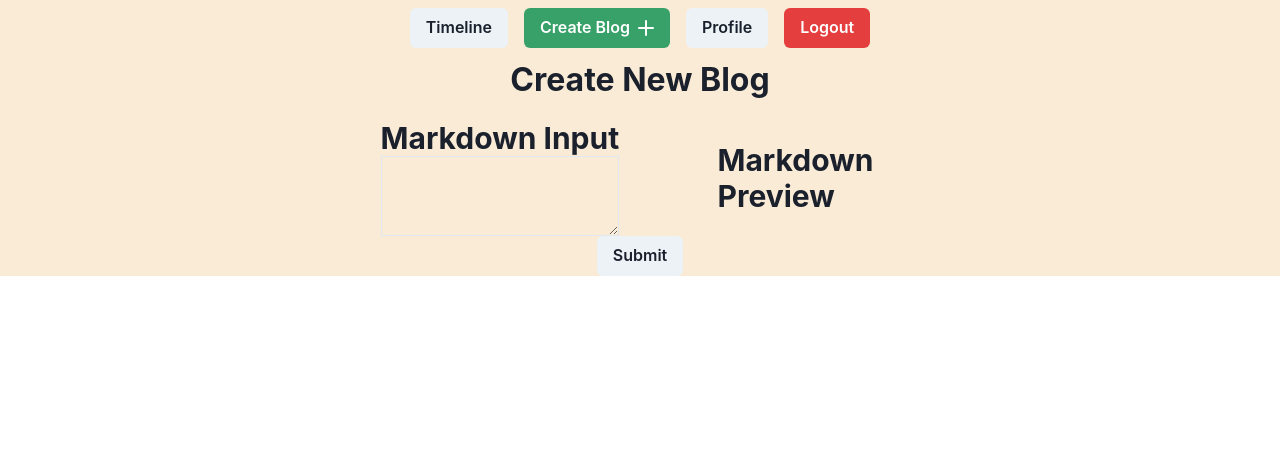
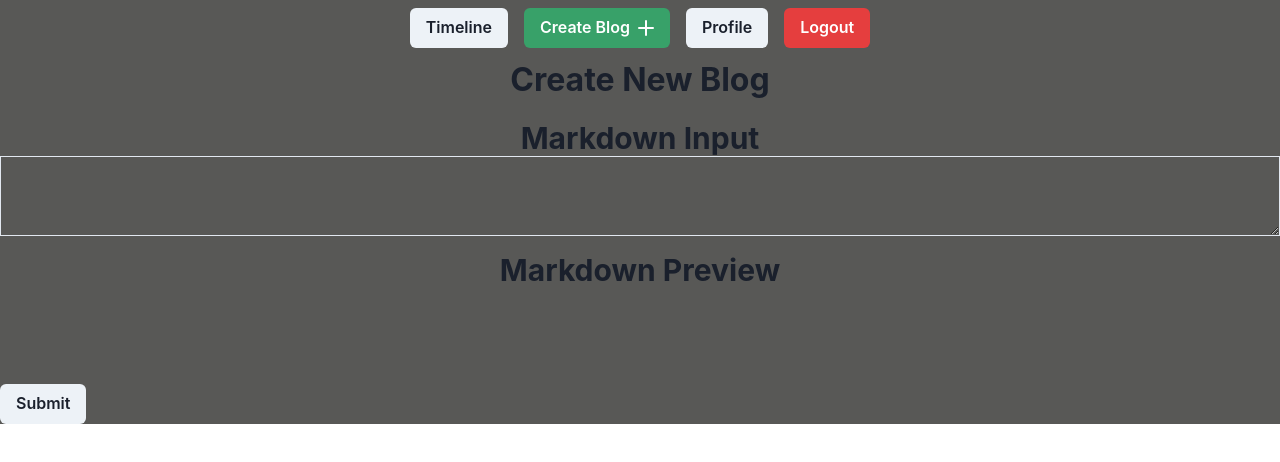
Before and after one commit to acooperdh/devopsdoods, a Next.js app: page /create-blog in a window 1280 px wide. Shown: the top 462 px of the page. Built offline with nearby package versions, Linux system fonts and the light colour scheme.

Commit message:
updateing createblog page

```diff
--- a/components/CreateBlog.jsx
+++ b/components/CreateBlog.jsx
@@ -4,7 +4,7 @@ import React, { useState } from 'react';
 import NavBar from './NavBar';
 import MarkdownInput from './MarkdownInput';
 import MarkdownPreview from './MarkdownPreview';
-import { Button, Center } from '@chakra-ui/react';
+import { Box, Button, Center, Grid, GridItem } from '@chakra-ui/react';
 import styles from '../styles/CreateBlog.module.css';
 
 import MarkdownContext from '../contexts/markdownContext';
@@ -20,20 +20,38 @@ export default function CreateBlog() {
 
 
 	return (
-		<div className={styles.container}>
-			<NavBar />
+		// <div className={styles.container}>
+		<div className={styles.container2}>
+			<div className={styles.navbar}>
+				<NavBar />
+			</div>
 			<div className={styles.title}>
 				Create New Blog
 			</div>
 			<MarkdownContext.Provider value={markdownContextValue}>
-				<Center>
-				<div className={styles.editorContainer}>
-					<MarkdownInput />
-				</div>
-				<MarkdownPreview />
-				</Center>
-
-				<Button> Submit </Button>
+				<Grid
+				h='100%'
+				w='100%'
+				templateRows='repeat(2, 1fr)'
+				templateColumns='repeat(5, 1fr)'
+				gap={4}
+				>
+					<GridItem
+						colSpan={5}
+						rowSpan={1}
+						>
+						<MarkdownInput />
+					</GridItem>
+					<GridItem
+						colSpan={5}
+						rowSpan={1}
+					>
+						<MarkdownPreview />
+					</GridItem>
+					<GridItem>
+						<Button>Submit</Button>
+					</GridItem>
+				</Grid>
 			</MarkdownContext.Provider>
 		</div>
 	)
--- a/components/MarkdownInput.jsx
+++ b/components/MarkdownInput.jsx
@@ -1,5 +1,5 @@
 import React, { useState, useContext } from 'react';
-import { Box, Heading, Textarea } from '@chakra-ui/react';
+import { Box, Center, Heading, Textarea } from '@chakra-ui/react';
 import styles from '../styles/CreateBlog.module.css';
 import MarkdownContext from '../contexts/markdownContext';
 
@@ -12,7 +12,9 @@ export default function MarkdownInput() {
 	}
 	return (
 		<Box>
+			<Center>
 			<Heading size="lg"> Markdown Input </Heading>
+			</Center>
 			<Textarea onChange={handleInputChange} size="xl" />
 		</Box>
 	)
--- a/components/MarkdownPreview.jsx
+++ b/components/MarkdownPreview.jsx
@@ -1,15 +1,17 @@
 /* eslint-disable react/no-children-prop */
 import React, { useContext } from 'react';
 import ReactMarkdown from 'react-markdown';
-import { Box, Heading } from '@chakra-ui/react';
+import { Box, Center, Heading } from '@chakra-ui/react';
 import MarkdownContext from '../contexts/markdownContext';
-import remarkGfm
- from 'remark-gfm';
+import remarkGfm from 'remark-gfm';
+
 export default function MarkdownPreview() {
 	const { markdownText } = useContext(MarkdownContext);
 	return (
 		<Box>
-			<Heading size="lg"> Markdown Preview</Heading>
+			<Center>
+			<Heading size="lg">Markdown Preview</Heading>
+			</Center>
 			<ReactMarkdown children={markdownText} remarkPlugins={[remarkGfm]}/>
 		</Box>
 	);
--- a/package.json
+++ b/package.json
@@ -8,10 +8,12 @@
     "lint": "next lint"
   },
   "dependencies": {
+    "@aws-amplify/ui-react": "^2.10.4",
     "@chakra-ui/icons": "^1.1.7",
     "@chakra-ui/react": "^1.8.6",
     "@emotion/react": "^11.8.1",
     "@emotion/styled": "^11.8.1",
+    "aws-amplify": "^4.3.17",
     "faker": "^5.5.3",
     "framer-motion": "^6.2.8",
     "next": "^12.1.0",
--- a/styles/CreateBlog.module.css
+++ b/styles/CreateBlog.module.css
@@ -7,10 +7,22 @@
 	background-color:antiquewhite;
 }
 
+.container2 {
+	width: 100%;
+	background-color:rgb(88, 88, 86);
+}
+
+.navbar{
+	display: flex;
+	justify-content: center;
+}
+
 .title {
 	font-size: 2rem;
 	font-weight: bold;
 	margin-bottom: 1rem;
+	display: flex;
+	justify-content: center;
 }
 
 .editorContainer {
```
Also changed, not shown: 2 other files (tests, documents, lock files or other folders).
